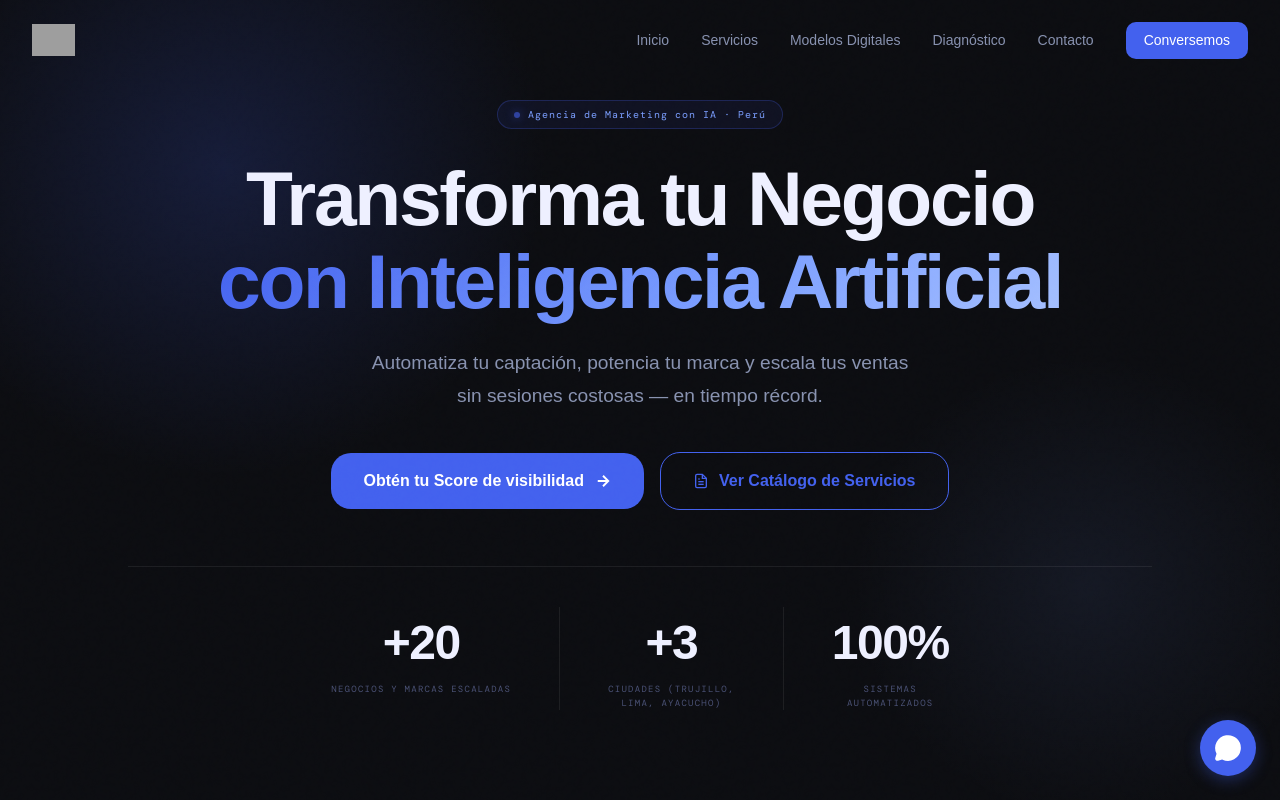
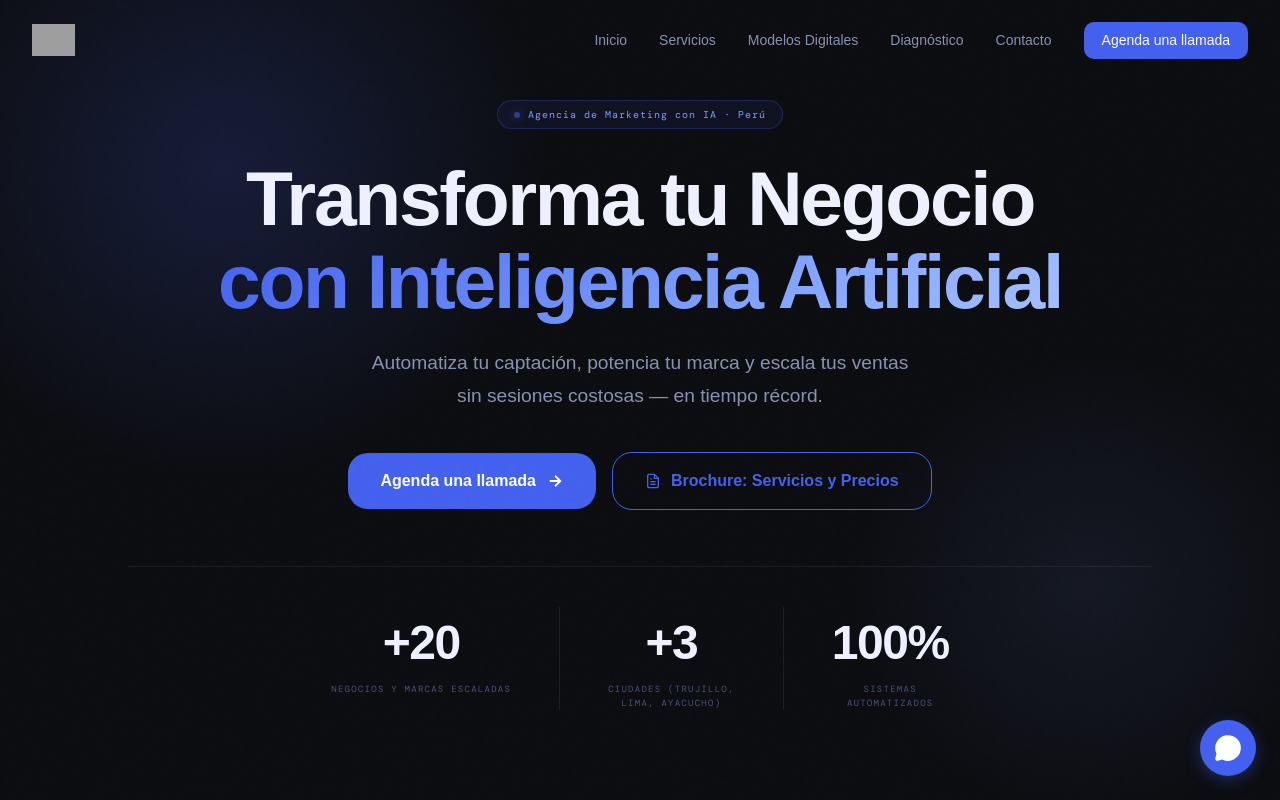
Before and after one commit to juancapower/PowerDigital, a React (Vite) app: page / in a window 1280 px wide. Shown: the top 800 px of the page. Built offline with nearby package versions, Linux system fonts and the light colour scheme; grey boxes are pictures that could not be loaded; a web font is replaced by a local one.

Commit message:
feat: Add agenda section and improve CTA
Introduces a new section for users to book calls and updates existing call-to-action buttons to link to this new section. Also enhances the overall layout by making the main content area flexible.

```diff
--- a/src/App.tsx
+++ b/src/App.tsx
@@ -13,21 +13,32 @@ import InteractiveDiagnostic from './components/InteractiveDiagnostic';
 import Footer from './components/Footer';
 import NoiseOverlay from './components/NoiseOverlay';
 import WhatsAppButton from './components/WhatsAppButton';
+import AgendaSection from './components/AgendaSection';
 
 export default function App() {
   return (
-    <div className="min-h-screen bg-[var(--pd-bg)] text-[var(--pd-text)] selection:bg-[var(--pd-primary)] selection:text-white relative">
+    <div className="min-h-screen bg-[var(--pd-bg)] text-[var(--pd-text)] selection:bg-[var(--pd-primary)] selection:text-white relative flex flex-col">
       <NoiseOverlay />
       <Navbar />
-      <main>
+      <main className="flex-1">
         <HeroSection />
         <BrandsSection />
         <ServicesSection />
+        <AgendaSection />
         <FounderSection />
         <AmaraFeature />
         <InteractiveDiagnostic />
       </main>
       <Footer />
+      {/* Mobile Sticky CTA */}
+      <div className="md:hidden fixed bottom-6 left-0 right-0 px-4 z-[40] pointer-events-none flex justify-center">
+        <a href="#agenda" className="pointer-events-auto w-full max-w-sm flex items-center justify-center gap-2.5 bg-[var(--pd-primary)] text-white border border-[rgba(255,255,255,0.1)] font-body font-semibold text-[15px] px-6 py-3.5 rounded-full shadow-[0_8px_32px_rgba(67,97,238,0.5),0_0_0_1px_rgba(67,97,238,0.2)] backdrop-blur-md transition-all duration-300 hover:bg-[var(--pd-primary-hover)] hover:-translate-y-1 hover:shadow-[0_12px_40px_rgba(67,97,238,0.6)]">
+          Agenda una llamada
+          <svg width="18" height="18" viewBox="0 0 24 24" fill="none" stroke="currentColor" strokeWidth="2.5">
+            <path d="M5 12h14M12 5l7 7-7 7"/>
+          </svg>
+        </a>
+      </div>
       <WhatsAppButton />
     </div>
   );
--- /dev/null
+++ b/src/components/AgendaSection.tsx
@@ -0,0 +1,50 @@
+import { motion } from 'motion/react';
+import { Calendar } from 'lucide-react';
+
+export default function AgendaSection() {
+  return (
+    <section id="agenda" className="py-32 relative overflow-hidden bg-[var(--pd-bg)] border-t border-[rgba(255,255,255,0.02)]">
+      <div className="max-w-4xl mx-auto px-4 sm:px-6 lg:px-8 relative z-10 text-center">
+        <motion.div
+           initial={{ opacity: 0, y: 30 }}
+           whileInView={{ opacity: 1, y: 0 }}
+           viewport={{ once: true }}
+           transition={{ duration: 0.8, ease: "easeOut" }}
+           className="bg-[var(--pd-surface-2)] border border-[rgba(67,97,238,0.25)] rounded-3xl p-10 md:p-16 shadow-[0_0_50px_rgba(67,97,238,0.1)] flex flex-col items-center relative overflow-hidden"
+        >
+          {/* Inner glow */}
+          <div className="absolute inset-0 bg-[radial-gradient(ellipse_at_top,rgba(67,97,238,0.15)_0%,transparent_70%)] pointer-events-none"></div>
+
+          <div className="w-16 h-16 rounded-2xl bg-[rgba(67,97,238,0.15)] border border-[rgba(67,97,238,0.3)] flex items-center justify-center text-[var(--pd-primary-light)] mb-8 relative z-10">
+            <Calendar size={32} strokeWidth={1.5} />
+          </div>
+
+          <h2 className="text-3xl md:text-5xl font-display font-bold text-[var(--pd-text)] mb-6 tracking-tight relative z-10">
+            Reserva una llamada conmigo
+          </h2>
+
+          <p className="text-lg md:text-xl text-[var(--pd-text-2)] font-body max-w-2xl mx-auto mb-10 leading-relaxed relative z-10">
+            Elige el horario que mejor te funcione y conversemos sobre cómo puedo ayudarte.
+          </p>
+
+          <a
+            href="https://calendar.app.google/uaQpwSEWSHYadWcp6"
+            target="_blank"
+            rel="noopener noreferrer"
+            className="relative inline-flex items-center gap-3 bg-[var(--pd-primary)] text-white border-none cursor-pointer font-body font-semibold text-lg px-8 py-4 md:px-10 md:py-5 rounded-xl shadow-[0_4px_20px_rgba(67,97,238,0.4)] transition-all duration-300 overflow-hidden group hover:bg-[var(--pd-primary-hover)] hover:-translate-y-1 hover:shadow-[0_8px_30px_rgba(67,97,238,0.5)] active:translate-y-0 z-10"
+          >
+            <div className="absolute top-0 left-[-100%] w-full h-full bg-[linear-gradient(90deg,transparent,rgba(255,255,255,0.2),transparent)] transition-all duration-500 ease-out group-hover:left-[100%] z-0"></div>
+            <span className="relative z-10">Ver horarios disponibles</span>
+            <svg className="relative z-10 transition-transform duration-300 group-hover:translate-x-1" width="20" height="20" viewBox="0 0 24 24" fill="none" stroke="currentColor" strokeWidth="2.5">
+              <path d="M5 12h14M12 5l7 7-7 7"/>
+            </svg>
+          </a>
+        </motion.div>
+      </div>
+
+      {/* Decorative blurs */}
+      <div className="absolute top-[-20%] left-[-10%] w-[50%] h-[80%] bg-[radial-gradient(ellipse,rgba(67,97,238,0.12)_0%,transparent_60%)] pointer-events-none"></div>
+      <div className="absolute bottom-[-20%] right-[-10%] w-[50%] h-[80%] bg-[radial-gradient(ellipse,rgba(67,97,238,0.08)_0%,transparent_60%)] pointer-events-none"></div>
+    </section>
+  );
+}
--- a/src/components/HeroSection.tsx
+++ b/src/components/HeroSection.tsx
@@ -35,15 +35,15 @@ export default function HeroSection() {
           </p>
 
           <div className="flex flex-col sm:flex-row gap-4 items-center justify-center">
-            <a href="#diagnostico" className="relative inline-flex items-center gap-2.5 bg-[var(--pd-primary)] text-white border-none cursor-pointer font-body font-semibold text-base px-8 py-4 rounded-xl shadow-[0_0_0_0_rgba(67,97,238,0.4)] transition-all duration-[220ms] ease-[cubic-bezier(0.16,1,0.3,1)] overflow-hidden group hover:bg-[var(--pd-primary-hover)] hover:-translate-y-0.5 hover:shadow-[0_8px_30px_rgba(67,97,238,0.45)] active:translate-y-0 text-center">
+            <a href="#agenda" className="relative inline-flex items-center gap-2.5 bg-[var(--pd-primary)] text-white border-none cursor-pointer font-body font-semibold text-base px-8 py-4 rounded-xl shadow-[0_0_0_0_rgba(67,97,238,0.4)] transition-all duration-[220ms] ease-[cubic-bezier(0.16,1,0.3,1)] overflow-hidden group hover:bg-[var(--pd-primary-hover)] hover:-translate-y-0.5 hover:shadow-[0_8px_30px_rgba(67,97,238,0.45)] active:translate-y-0 text-center">
               <div className="absolute top-0 left-[-100%] w-full h-full bg-[linear-gradient(90deg,transparent,rgba(255,255,255,0.12),transparent)] transition-all duration-500 ease-out group-hover:left-[100%] z-0"></div>
-              <span className="relative z-10">Obtén tu Score de visibilidad</span>
+              <span className="relative z-10">Agenda una llamada</span>
               <svg className="relative z-10" width="18" height="18" viewBox="0 0 24 24" fill="none" stroke="currentColor" strokeWidth="2.5">
                 <path d="M5 12h14M12 5l7 7-7 7"/>
               </svg>
             </a>
             <a
-              href="https://res.cloudinary.com/ddn6qh7ve/image/upload/v1776804745/Brochure_PowerDigital_Abr26_tc9xyz.pdf"
+              href="https://res.cloudinary.com/ddn6qh7ve/image/upload/v1777612918/Brochure_PowerDigital_Abr26_a4tkhk.pdf"
               target="_blank"
               rel="noopener noreferrer"
               data-track="brochure-cta-hero"
@@ -52,7 +52,7 @@ export default function HeroSection() {
               <svg width="16" height="16" viewBox="0 0 24 24" fill="none" stroke="currentColor" strokeWidth="2">
                 <path d="M14 2H6a2 2 0 0 0-2 2v16a2 2 0 0 0 2 2h12a2 2 0 0 0 2-2V8z"/><polyline points="14 2 14 8 20 8"/><line x1="16" y1="13" x2="8" y2="13"/><line x1="16" y1="17" x2="8" y2="17"/><polyline points="10 9 9 9 8 9"/>
               </svg>
-              Ver Catálogo de Servicios
+              Brochure: Servicios y Precios
             </a>
           </div>
         </motion.div>
--- a/src/components/Navbar.tsx
+++ b/src/components/Navbar.tsx
@@ -39,8 +39,8 @@ export default function Navbar() {
             <a href="#modelos" className="text-[var(--pd-text-2)] hover:text-[var(--pd-text)] transition-colors duration-[180ms] ease-in-out text-[14px] font-medium font-body">Modelos Digitales</a>
             <a href="#diagnostico" className="text-[var(--pd-text-2)] hover:text-[var(--pd-text)] transition-colors duration-[180ms] ease-in-out text-[14px] font-medium font-body">Diagnóstico</a>
             <a href="https://wa.me/51920690260" target="_blank" rel="noopener noreferrer" className="text-[var(--pd-text-2)] hover:text-[var(--pd-text)] transition-colors duration-[180ms] ease-in-out text-[14px] font-medium font-body">Contacto</a>
-            <a href="https://wa.me/51920690260" target="_blank" rel="noopener noreferrer" className="px-[18px] py-[8px] rounded-[var(--radius-md)] bg-[var(--pd-primary)] text-white text-[14px] font-medium font-body hover:bg-[var(--pd-primary-hover)] hover:shadow-[var(--pd-shadow-glow)] transition-all duration-[180ms] ease-in-out">
-              Conversemos
+            <a href="#agenda" className="px-[18px] py-[8px] rounded-[var(--radius-md)] bg-[var(--pd-primary)] text-white text-[14px] font-medium font-body hover:bg-[var(--pd-primary-hover)] hover:shadow-[var(--pd-shadow-glow)] transition-all duration-[180ms] ease-in-out">
+              Agenda una llamada
             </a>
           </div>
 
@@ -65,8 +65,8 @@ export default function Navbar() {
             <a href="#modelos" onClick={() => setIsOpen(false)} className="block text-[16px] font-medium text-[var(--pd-text-2)] hover:text-[var(--pd-text)] font-body">Modelos Digitales</a>
             <a href="#diagnostico" onClick={() => setIsOpen(false)} className="block text-[16px] font-medium text-[var(--pd-text-2)] hover:text-[var(--pd-text)] font-body">Diagnóstico</a>
             <a href="https://wa.me/51920690260" target="_blank" rel="noopener noreferrer" onClick={() => setIsOpen(false)} className="block text-[16px] font-medium text-[var(--pd-text-2)] hover:text-[var(--pd-text)] font-body">Contacto</a>
-            <a href="https://wa.me/51920690260" target="_blank" rel="noopener noreferrer" className="mt-4 px-[18px] py-[8px] rounded-[var(--radius-md)] bg-[var(--pd-primary)] text-white text-[14px] font-medium font-body hover:bg-[var(--pd-primary-hover)] hover:shadow-[var(--pd-shadow-glow)] transition-all duration-[180ms] ease-in-out w-3/4 text-center">
-              Conversemos
+            <a href="#agenda" onClick={() => setIsOpen(false)} className="mt-4 px-[18px] py-[8px] rounded-[var(--radius-md)] bg-[var(--pd-primary)] text-white text-[14px] font-medium font-body hover:bg-[var(--pd-primary-hover)] hover:shadow-[var(--pd-shadow-glow)] transition-all duration-[180ms] ease-in-out w-3/4 text-center">
+              Agenda una llamada
             </a>
           </div>
         </motion.div>
```
